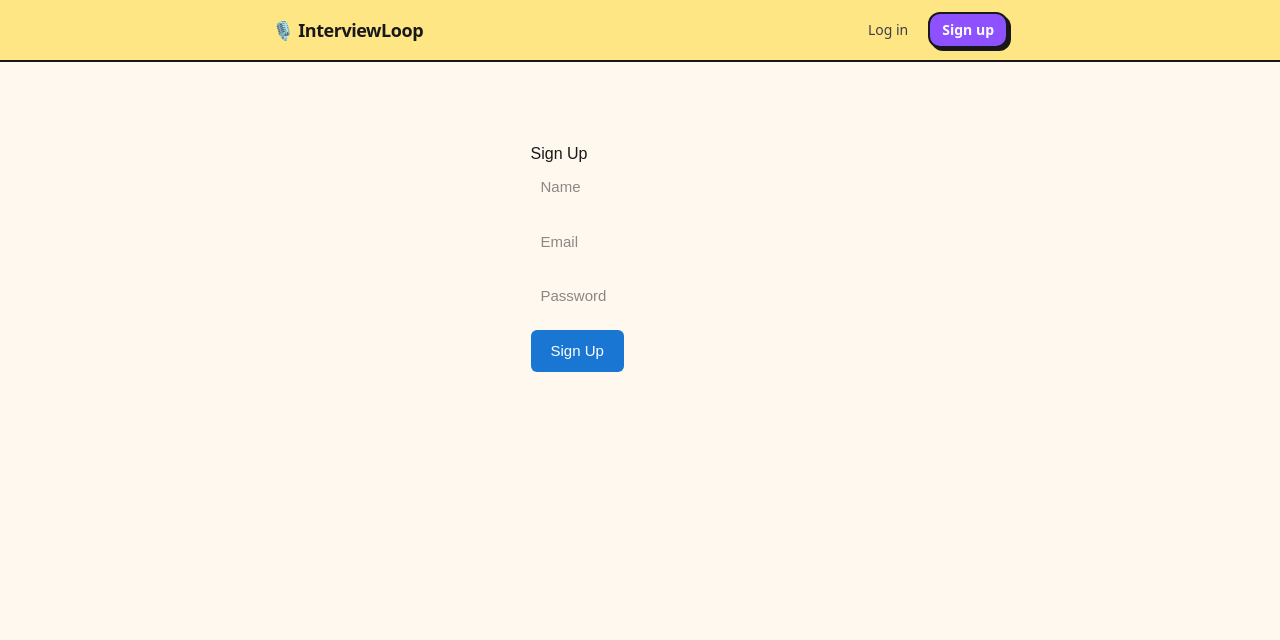
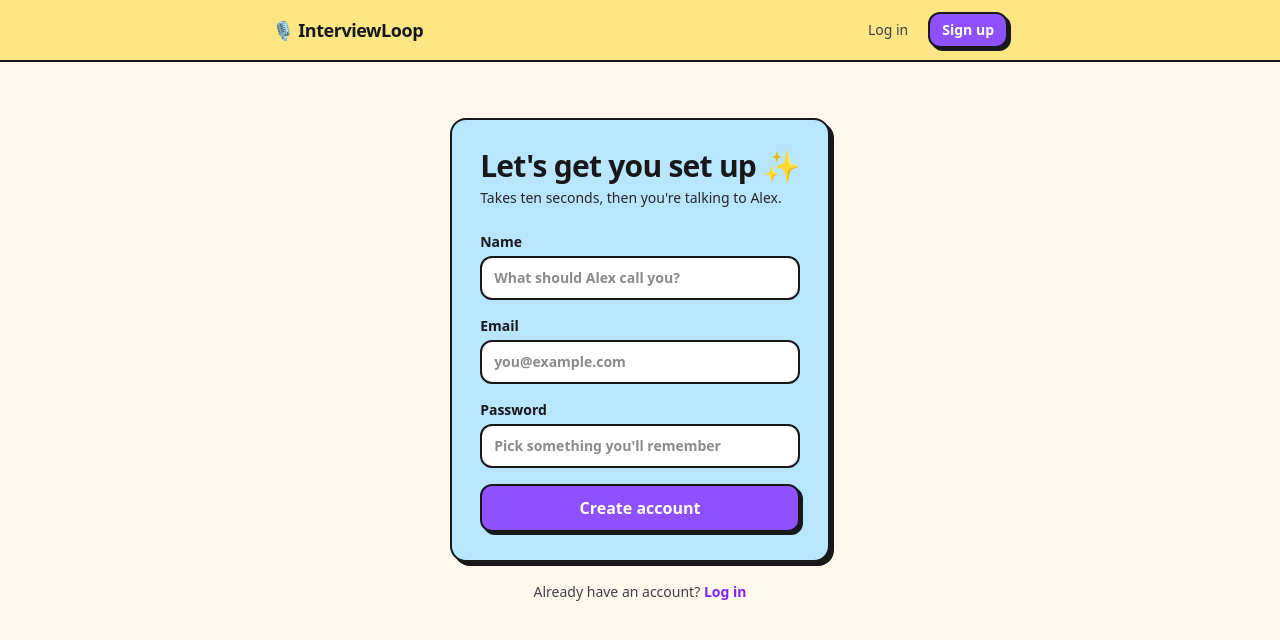
Before and after one commit to mru8/interview-loop, a Next.js app: page /signup in a window 1280 px wide. Shown: the top 640 px of the page. Built offline with nearby package versions, Linux system fonts and the light colour scheme.

Commit message:
Restyle login and signup

```diff
--- a/app/login/page.js
+++ b/app/login/page.js
@@ -1,16 +1,25 @@
 'use client';
 
-import { useState } from "react";
-import { useRouter } from "next/navigation";
+import { useState } from 'react';
+import Link from 'next/link';
+import { useRouter } from 'next/navigation';
+
+const input =
+  'mt-1 w-full rounded-xl border-2 border-zinc-900 bg-white px-3 py-2.5 text-sm outline-none focus:bg-yellow-50';
 
 export default function LoginPage() {
   const [email, setEmail] = useState('');
   const [password, setPassword] = useState('');
   const [error, setError] = useState('');
+  const [loading, setLoading] = useState(false);
   const router = useRouter();
 
-    const handleLogin = async () => {
+  const handleLogin = async (e) => {
+    e.preventDefault();
     setError('');
+    setLoading(true);
+
+    try {
       const res = await fetch('/api/auth/login', {
         method: 'POST',
         headers: { 'Content-Type': 'application/json' },
@@ -26,37 +35,65 @@ export default function LoginPage() {
 
       localStorage.setItem('token', data.token);
       router.push('/interview');
+    } catch (err) {
+      setError('Could not reach the server. Try again.');
+    } finally {
+      setLoading(false);
+    }
   };
 
   return (
-        <div style={{ maxWidth: 400, margin: '80px auto', fontFamily: 'sans-serif'}}>
-            <h2>Login</h2>
+    <main className="mx-auto max-w-md px-4 py-14">
+      <div className="rounded-2xl border-2 border-zinc-900 bg-pink-200 p-7 shadow-[4px_4px_0_0_#18181b]">
+        <h1 className="text-3xl font-extrabold tracking-tight">Welcome back 👋</h1>
+        <p className="mt-1 text-sm text-zinc-800">Log in and get back to practicing.</p>
+
+        <form onSubmit={handleLogin} className="mt-6 space-y-4">
+          <label className="block text-sm font-semibold">
+            Email
             <input
               type="email"
-                placeholder="Email"
+              required
               value={email}
               onChange={(e) => setEmail(e.target.value)}
-                style={inputStyle}
+              className={input}
+              placeholder="you@example.com"
             />
+          </label>
+          <label className="block text-sm font-semibold">
+            Password
             <input
               type="password"
-                placeholder="Password"
+              required
               value={password}
               onChange={(e) => setPassword(e.target.value)}
-                style={inputStyle}
+              className={input}
+              placeholder="Your password"
             />
-            <button onClick={handleLogin} style={btnStyle}>Login</button>
-            {error && <p style={{ color: 'red' }}>{error}</p>}
+          </label>
+
+          {error && (
+            <p className="rounded-xl border-2 border-zinc-900 bg-rose-300 px-3 py-2 text-sm font-medium">
+              {error}
+            </p>
+          )}
+
+          <button
+            type="submit"
+            disabled={loading}
+            className="w-full rounded-xl border-2 border-zinc-900 bg-violet-500 px-5 py-2.5 font-semibold text-white shadow-[3px_3px_0_0_#18181b] transition hover:translate-x-px hover:translate-y-px hover:shadow-[2px_2px_0_0_#18181b] disabled:opacity-60"
+          >
+            {loading ? 'Logging in...' : 'Log in'}
+          </button>
+        </form>
       </div>
+
+      <p className="mt-5 text-center text-sm text-zinc-700">
+        New here?{' '}
+        <Link href="/signup" className="font-semibold text-violet-600 hover:underline">
+          Make an account
+        </Link>
+      </p>
+    </main>
   );
 }
-
-const inputStyle = {
-    display: 'block', width: '100%', padding: 10,
-    marginBottom: 12, fontSize: 15, boxSizing: 'border-box',
-};
-
-const btnStyle = {
-    padding: '10px 20px', fontSize: 15, cursor: 'pointer',
-    background: '#1976d2', color: 'white', border: 'none', borderRadius: 6,
-};
--- a/app/signup/page.js
+++ b/app/signup/page.js
@@ -1,17 +1,26 @@
 'use client';
 
 import { useState } from 'react';
+import Link from 'next/link';
 import { useRouter } from 'next/navigation';
+
+const input =
+  'mt-1 w-full rounded-xl border-2 border-zinc-900 bg-white px-3 py-2.5 text-sm outline-none focus:bg-yellow-50';
 
 export default function SignupPage() {
   const [name, setName] = useState('');
   const [email, setEmail] = useState('');
   const [password, setPassword] = useState('');
   const [error, setError] = useState('');
+  const [loading, setLoading] = useState(false);
   const router = useRouter();
 
-    const handleSignup = async () => {
+  const handleSignup = async (e) => {
+    e.preventDefault();
     setError('');
+    setLoading(true);
+
+    try {
       const res = await fetch('/api/auth/signup', {
         method: 'POST',
         headers: { 'Content-Type': 'application/json' },
@@ -21,49 +30,81 @@ export default function SignupPage() {
       const data = await res.json();
 
       if (!res.ok) {
-            setError(data.error || 'Singup failed');
+        setError(data.error || 'Signup failed');
         return;
       }
 
       router.push('/login');
+    } catch (err) {
+      setError('Could not reach the server. Try again.');
+    } finally {
+      setLoading(false);
+    }
   };
 
   return (
-        <div style={{ maxWidth: 400, margin: '80px auto', fontFamily: 'sans-serif' }}>
-            <h2>Sign Up</h2>
+    <main className="mx-auto max-w-md px-4 py-14">
+      <div className="rounded-2xl border-2 border-zinc-900 bg-sky-200 p-7 shadow-[4px_4px_0_0_#18181b]">
+        <h1 className="text-3xl font-extrabold tracking-tight">Let's get you set up ✨</h1>
+        <p className="mt-1 text-sm text-zinc-800">Takes ten seconds, then you're talking to Alex.</p>
+
+        <form onSubmit={handleSignup} className="mt-6 space-y-4">
+          <label className="block text-sm font-semibold">
+            Name
             <input
-                type='text'
-                placeholder='Name'
+              type="text"
+              required
               value={name}
               onChange={(e) => setName(e.target.value)}
-                style={inputStyle}
+              className={input}
+              placeholder="What should Alex call you?"
             />
+          </label>
+          <label className="block text-sm font-semibold">
+            Email
             <input
-                type='email'
-                placeholder='Email'
+              type="email"
+              required
               value={email}
               onChange={(e) => setEmail(e.target.value)}
-                style={inputStyle}
+              className={input}
+              placeholder="you@example.com"
             />
+          </label>
+          <label className="block text-sm font-semibold">
+            Password
             <input
-                type='password'
-                placeholder='Password'
+              type="password"
+              required
               value={password}
               onChange={(e) => setPassword(e.target.value)}
-                style={inputStyle}
+              className={input}
+              placeholder="Pick something you'll remember"
             />
-            <button onClick={handleSignup} style={btnStyle}>Sign Up</button>
-            {error && <p style={{ color: 'red' }}>{error}</p>}
+          </label>
+
+          {error && (
+            <p className="rounded-xl border-2 border-zinc-900 bg-rose-300 px-3 py-2 text-sm font-medium">
+              {error}
+            </p>
+          )}
+
+          <button
+            type="submit"
+            disabled={loading}
+            className="w-full rounded-xl border-2 border-zinc-900 bg-violet-500 px-5 py-2.5 font-semibold text-white shadow-[3px_3px_0_0_#18181b] transition hover:translate-x-px hover:translate-y-px hover:shadow-[2px_2px_0_0_#18181b] disabled:opacity-60"
+          >
+            {loading ? 'Creating account...' : 'Create account'}
+          </button>
+        </form>
       </div>
+
+      <p className="mt-5 text-center text-sm text-zinc-700">
+        Already have an account?{' '}
+        <Link href="/login" className="font-semibold text-violet-600 hover:underline">
+          Log in
+        </Link>
+      </p>
+    </main>
   );
 }
-
-const inputStyle = {
-    display: 'block', width: '100%', padding: 10,
-    marginBottom: 12, fontSize: 15, boxSizing: 'border-box',
-};
-
-const btnStyle = {
-    padding: '10px 20px', fontSize: 15, cursor: 'pointer',
-    background: '#1976d2', color: 'white', border: 'none', borderRadius: 6,
-};
```
Lines whose indentation alone changed are shown as unchanged.
